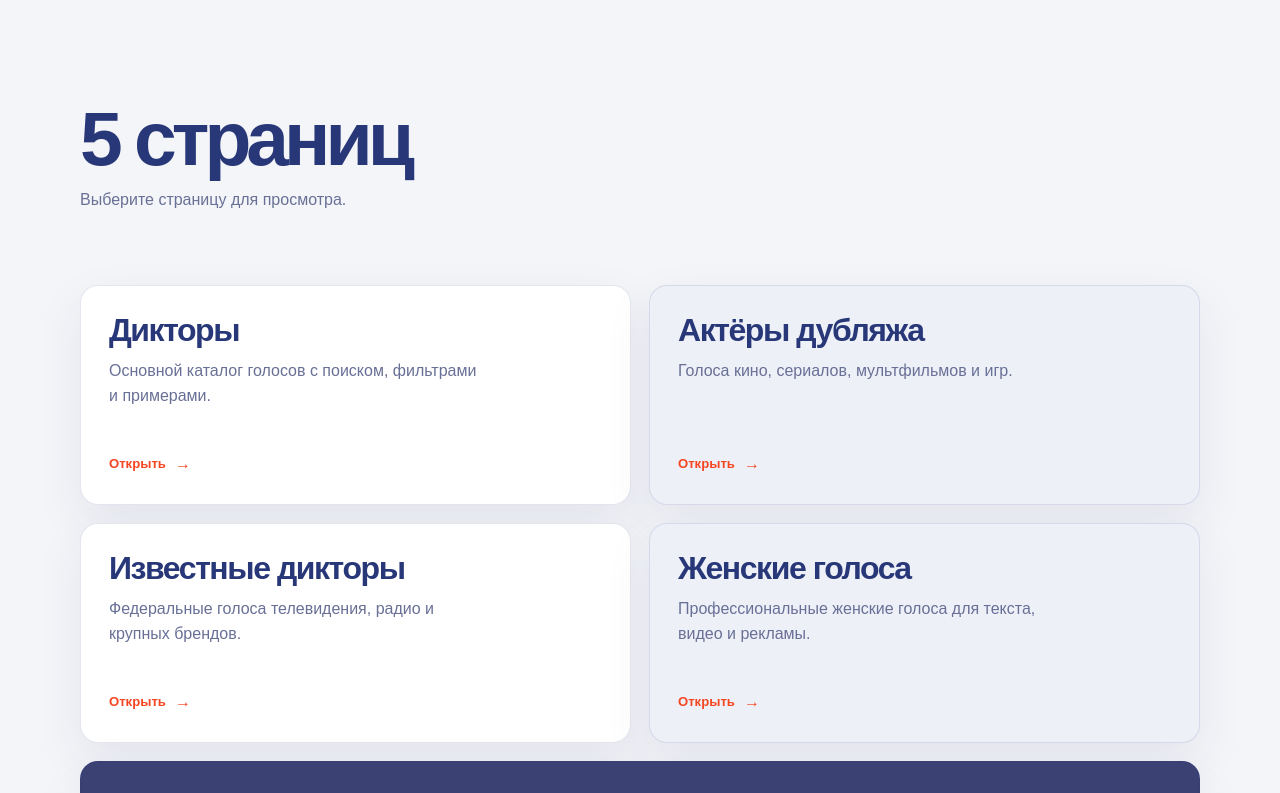
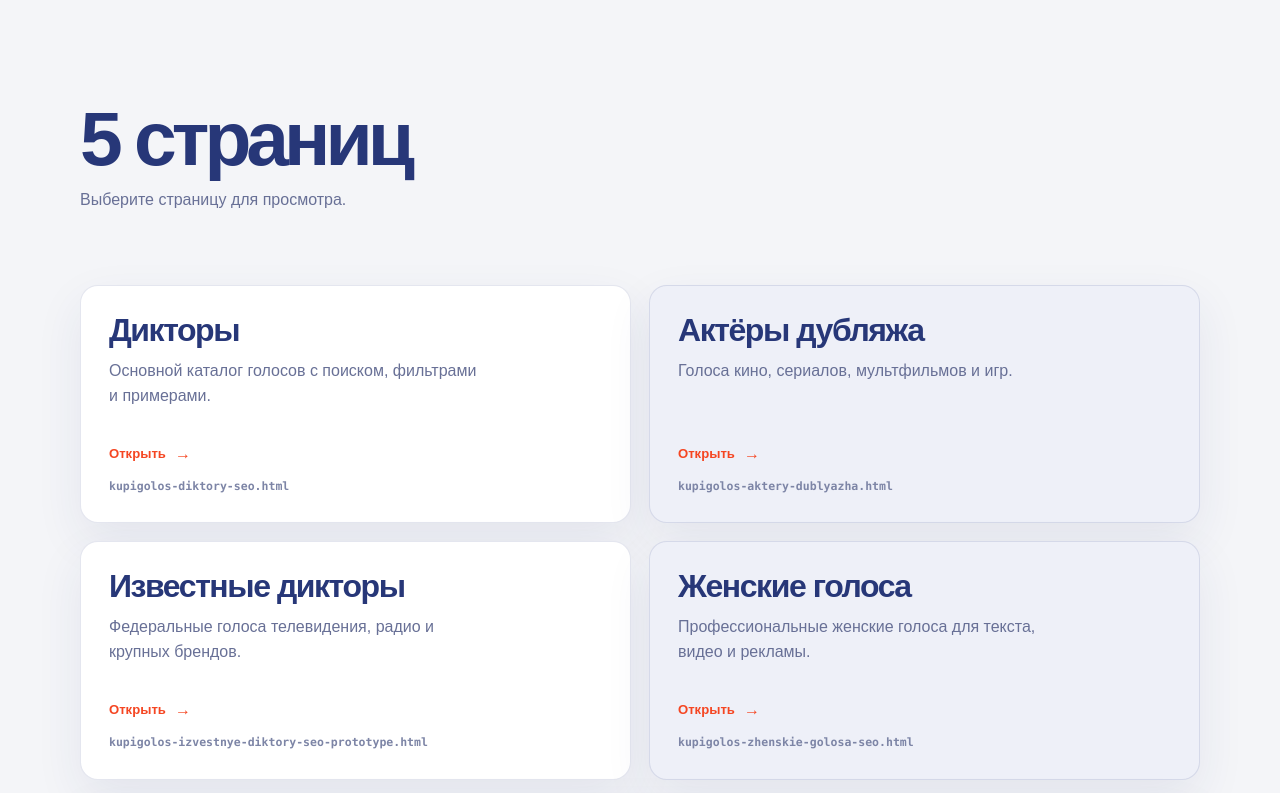
Before and after one commit to kiruxich/Kupigolos5Pages, a Next.js app: page / in a window 1280 px wide. Shown: the top 793 px of the page. Built offline with nearby package versions, Linux system fonts and the light colour scheme.

Commit message:
feat: show source files for SEO pages

```diff
--- a/app/index.css
+++ b/app/index.css
@@ -103,10 +103,25 @@ body:has(.page-index) {
   display: inline-flex;
   align-items: center;
   gap: 9px;
-  margin-top: 32px;
   color: #f54622;
   font-size: .82rem;
   font-weight: 800;
+}
+
+.page-card__footer {
+  margin-top: 32px;
+}
+
+.page-card__source {
+  display: block;
+  margin-top: 12px;
+  color: #7d85a6;
+  font: 600 .72rem/1.45 ui-monospace, SFMono-Regular, Menlo, Monaco, Consolas, monospace;
+  overflow-wrap: anywhere;
+}
+
+.page-card:last-child .page-card__source {
+  color: rgba(248, 248, 251, .52);
 }
 
 .page-card__action b {
--- a/app/page.tsx
+++ b/app/page.tsx
@@ -1,33 +1,6 @@
 import Link from "next/link";
+import { seoPages } from "@/lib/seo-pages";
 import "./index.css";
-
-const pages = [
-  {
-    title: "Дикторы",
-    description: "Основной каталог голосов с поиском, фильтрами и примерами.",
-    href: "/diktory",
-  },
-  {
-    title: "Актёры дубляжа",
-    description: "Голоса кино, сериалов, мультфильмов и игр.",
-    href: "/diktory/dubbing",
-  },
-  {
-    title: "Известные дикторы",
-    description: "Федеральные голоса телевидения, радио и крупных брендов.",
-    href: "/diktory/izvestnye_golosa",
-  },
-  {
-    title: "Женские голоса",
-    description: "Профессиональные женские голоса для текста, видео и рекламы.",
-    href: "/diktory/zhenskie_golosa",
-  },
-  {
-    title: "Локализация",
-    description: "Перевод и адаптация контента для разных языков и рынков.",
-    href: "/perevod",
-  },
-] as const;
 
 export default function PageIndex() {
   return (
@@ -37,7 +10,7 @@ export default function PageIndex() {
         <p>Выберите страницу для просмотра.</p>
       </header>
       <section className="page-index__grid" aria-label="Список страниц">
-        {pages.map((page) => (
+        {seoPages.map((page) => (
           <Link
             className="page-card"
             href={page.href}
@@ -48,7 +21,10 @@ export default function PageIndex() {
               <h2>{page.title}</h2>
               <p>{page.description}</p>
             </div>
-            <span className="page-card__action" aria-hidden="true">Открыть <b>→</b></span>
+            <div className="page-card__footer">
+              <span className="page-card__action" aria-hidden="true">Открыть <b>→</b></span>
+              <code className="page-card__source">{page.sourceFile}</code>
+            </div>
           </Link>
         ))}
       </section>
--- a/components/seo/site-header.tsx
+++ b/components/seo/site-header.tsx
@@ -1,16 +1,19 @@
 import Link from "next/link";
 import type { SeoDocumentKey } from "@/lib/seo-page-config";
+import { seoPages } from "@/lib/seo-pages";
 
 const pageLinks: ReadonlyArray<{
   href: string;
   label: string;
   documentKey?: SeoDocumentKey;
+  sourceFile?: string;
 }> = [
-  { href: "/diktory", label: "Все дикторы", documentKey: "diktory" },
-  { href: "/diktory/dubbing", label: "Актёры дубляжа", documentKey: "dubbing" },
-  { href: "/diktory/izvestnye_golosa", label: "Известные дикторы", documentKey: "famous" },
-  { href: "/diktory/zhenskie_golosa", label: "Женские голоса", documentKey: "women" },
-  { href: "/perevod", label: "Локализация", documentKey: "localization" },
+  ...seoPages.map((page) => ({
+    href: page.href,
+    label: page.navigationLabel,
+    documentKey: page.documentKey,
+    sourceFile: page.sourceFile,
+  })),
   { href: "/", label: "← В дашборд" },
 ];
 
@@ -38,24 +41,39 @@ function HeaderLink({
   href,
   label,
   active,
+  sourceFile,
   mobile = false,
 }: {
   href: string;
   label: string;
   active: boolean;
+  sourceFile?: string;
   mobile?: boolean;
 }) {
   return (
     <Link
       className={
         mobile
-          ? `rounded-xl px-4 py-3 transition-colors ${active ? "bg-white text-[#a63c28]" : "text-white hover:bg-white/15"}`
-          : `whitespace-nowrap rounded-xl px-2.5 py-2.5 transition-colors ${active ? "bg-white/20 text-white" : "text-white/85 hover:bg-white/12 hover:text-white"}`
+          ? `flex min-h-[54px] flex-col items-start justify-center rounded-xl px-4 py-2.5 transition-colors ${active ? "bg-white text-[#a63c28]" : "text-white hover:bg-white/15"}`
+          : `flex min-h-[48px] flex-col items-start justify-center whitespace-nowrap rounded-xl px-2.5 py-1.5 transition-colors ${active ? "bg-white/20 text-white" : "text-white/85 hover:bg-white/12 hover:text-white"}`
       }
       href={href}
+      aria-label={label}
       aria-current={active ? "page" : undefined}
     >
-      {label}
+      <span>{label}</span>
+      {sourceFile ? (
+        <span
+          className={
+            mobile
+              ? `mt-0.5 break-all font-mono text-[10px] font-medium leading-4 ${active ? "text-[#a63c28]/65" : "text-white/55"}`
+              : "mt-0.5 block max-w-[180px] truncate font-mono text-[9px] font-medium leading-3 text-white/55"
+          }
+          title={sourceFile}
+        >
+          {sourceFile}
+        </span>
+      ) : null}
     </Link>
   );
 }
@@ -78,6 +96,7 @@ export function SiteHeader({ documentKey }: { documentKey: SeoDocumentKey }) {
               href={link.href}
               label={link.label}
               active={link.documentKey === documentKey}
+              sourceFile={link.sourceFile}
             />
           ))}
         </nav>
@@ -99,6 +118,7 @@ export function SiteHeader({ documentKey }: { documentKey: SeoDocumentKey }) {
                 href={link.href}
                 label={link.label}
                 active={link.documentKey === documentKey}
+                sourceFile={link.sourceFile}
                 mobile
               />
             ))}
--- /dev/null
+++ b/lib/seo-pages.ts
@@ -0,0 +1,51 @@
+import type { SeoDocumentKey } from "./seo-page-config";
+
+export const seoPages: ReadonlyArray<{
+  documentKey: SeoDocumentKey;
+  title: string;
+  navigationLabel: string;
+  description: string;
+  href: string;
+  sourceFile: string;
+}> = [
+  {
+    documentKey: "diktory",
+    title: "Дикторы",
+    navigationLabel: "Все дикторы",
+    description: "Основной каталог голосов с поиском, фильтрами и примерами.",
+    href: "/diktory",
+    sourceFile: "kupigolos-diktory-seo.html",
+  },
+  {
+    documentKey: "dubbing",
+    title: "Актёры дубляжа",
+    navigationLabel: "Актёры дубляжа",
+    description: "Голоса кино, сериалов, мультфильмов и игр.",
+    href: "/diktory/dubbing",
+    sourceFile: "kupigolos-aktery-dublyazha.html",
+  },
+  {
+    documentKey: "famous",
+    title: "Известные дикторы",
+    navigationLabel: "Известные дикторы",
+    description: "Федеральные голоса телевидения, радио и крупных брендов.",
+    href: "/diktory/izvestnye_golosa",
+    sourceFile: "kupigolos-izvestnye-diktory-seo-prototype.html",
+  },
+  {
+    documentKey: "women",
+    title: "Женские голоса",
+    navigationLabel: "Женские голоса",
+    description: "Профессиональные женские голоса для текста, видео и рекламы.",
+    href: "/diktory/zhenskie_golosa",
+    sourceFile: "kupigolos-zhenskie-golosa-seo.html",
+  },
+  {
+    documentKey: "localization",
+    title: "Локализация",
+    navigationLabel: "Локализация",
+    description: "Перевод и адаптация контента для разных языков и рынков.",
+    href: "/perevod",
+    sourceFile: "kupigolos-lokalizaciya-kontenta-seo.html",
+  },
+];
```
Also changed, not shown: 2 other files (tests, documents, lock files or other folders).
